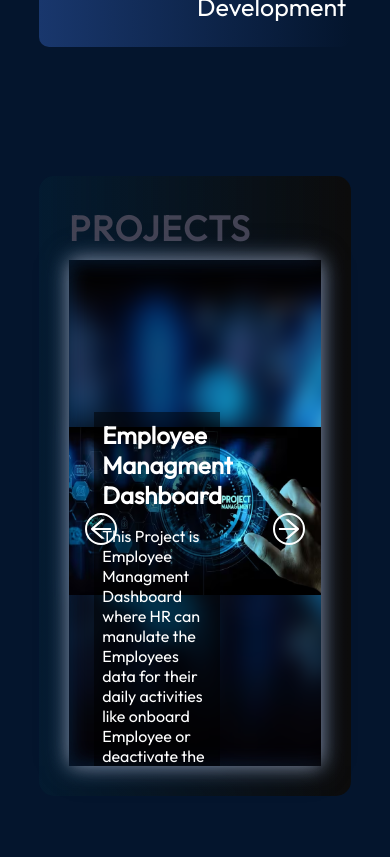
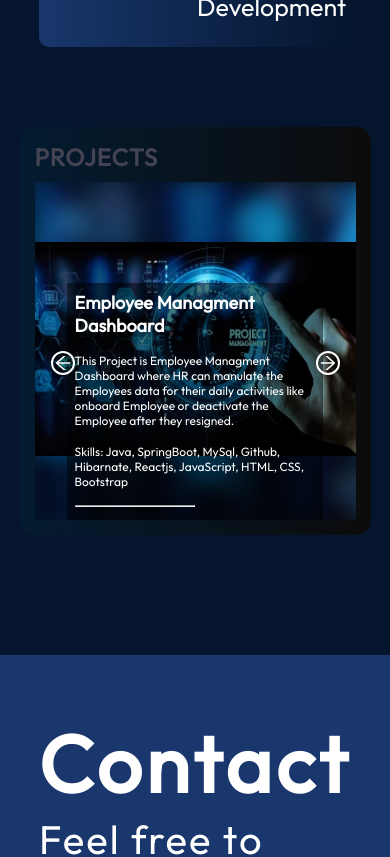
Before and after one commit to AkashBodke112233/Portfolio, a React (Vite) app: page / in a window 390 px wide. Shown: the part 4440-5297 px from the top of the page. Built offline with nearby package versions, Linux system fonts and the light colour scheme.

Commit message:
Chnages for project css

```diff
--- a/src/components/Project/Project.module.css
+++ b/src/components/Project/Project.module.css
@@ -122,6 +122,72 @@
     object-fit: cover;
   }
 }
+@media screen and (max-width: 600px) {
+  .container {
+    padding: 15px;
+    margin-left: 5%;
+    margin-right: 5%;
+    margin-top: 80px;
+  }
+
+  .title {
+    font-size: 24px;
+    letter-spacing: 1px;
+  }
+
+  .projects {
+    flex-direction: column;
+    gap: 10px;
+  }
+
+  .slider {
+    height: 40vh;
+    box-shadow: none;
+    filter: none;
+  }
+
+  .slide img {
+    height: 100%;
+    width: 100%;
+    object-fit: contain;
+  }
+
+  .content {
+    width: 100%;
+    left: 5%;
+    top: 60%;
+    font-size: 12px;
+    padding: 0.5rem;
+  }
+
+  @keyframes slide-up {
+    0% {
+      top: 75%;
+    }
+    100% {
+      top: 50%;
+    }
+  }
+
+  .arrow,
+  .arrowprev,
+  .arrownext {
+    height: 1.5rem;
+    width: 1.5rem;
+  }
+
+  .next {
+    right: 0.5rem;
+  }
+
+  .prev {
+    left: 0.5rem;
+  }
+
+  hr {
+    width: 80%;
+  }
+}
 
 .slide img {
   width: 100%;
@@ -164,7 +230,7 @@
 
 @media screen and (max-width: 830px) {
   .content {
-    width: 50%;
+    width: 80%;
     padding: 0.5rem;
   }
 }
```
